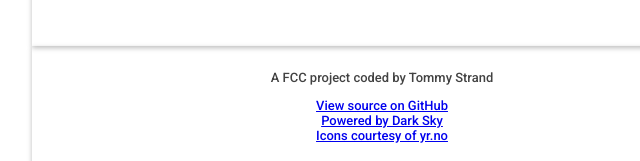
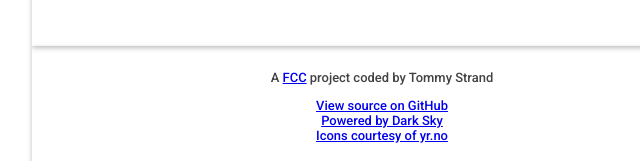
Before and after one commit to tomstrand/Local-Weather-app, a plain HTML site: page index.html in a window 1280 px wide. Shown: the part 859-1020 px from the top of the page, 258-898 px from the left. Drawn offline with Linux system fonts and the light colour scheme.

Commit message:
added link in footer

```diff
--- a/index.html
+++ b/index.html
@@ -46,7 +46,7 @@
         <section class="footer">
             <span class="footer_box_1">
                 <ul>
-                <li><p>A FCC project coded by Tommy Strand</p></li>
+                <li><p>A <a href="https://freecodecamp.com/">FCC</a> project coded by Tommy Strand</p></li>
 
              <li><a href="//github.com/udacity/responsive-images/tree/master/project/start" title="View source for this page on GitHub">View source on GitHub</a>
               </li>
```
